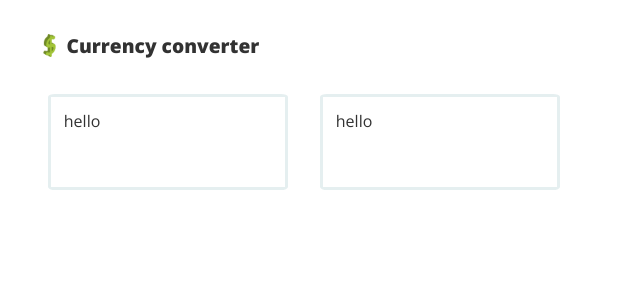
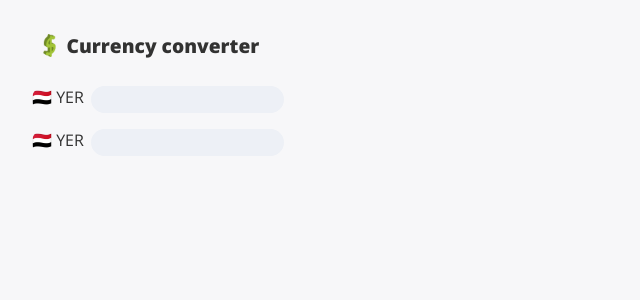
Before and after one commit to scc416/currency-converter, a React (Create React App) app: page / in a window 1280 px wide. Shown: the top 300 px of the page, without its empty margins (0-640 px from the left). Built offline with nearby package versions, Linux system fonts and the light colour scheme; no server answers.

Commit message:
modify style

```diff
--- a/src/App.css
+++ b/src/App.css
@@ -10,7 +10,7 @@ body {
   width: 100vw;
   display: flex;
   flex-direction: column;
-  /* background-color: #eff1f6; */
+  background-color: #f7f7f9;
 }
 
 * {
@@ -18,4 +18,5 @@ body {
   overflow: auto;
   font-family: "Open Sans";
   color: #323232;
+  user-select: none;
 }
--- a/src/Components/Currency/Currency.css
+++ b/src/Components/Currency/Currency.css
@@ -1,13 +1,22 @@
 .CurrencyList {
   display: flex;
   flex-wrap: wrap;
+  flex-direction: column;
 }
 
 .CurrencyListItem {
-  width: 15em;
-  height: 6em;
-  border: #e5eff0 solid 0.2em;
-  margin: 1em;
-  padding: 0.8em;
-  border-radius: 3%;
+  display: flex;
+  width: 100%;
+  margin: 0.5em 0;
+  border-radius: 0.8em;
 }
+
+input {
+  height: 2em;
+  border: none;
+  margin-left: 0.5em;
+  border-radius: 50px;
+  padding: 0 0.7em;
+  background-color: #edf0f6;
+  outline: none;
+}
--- a/src/Components/Currency/CurrencyListItem.jsx
+++ b/src/Components/Currency/CurrencyListItem.jsx
@@ -1,5 +1,10 @@
 const CurrencyListItem = () => {
-  return <div className="CurrencyListItem">hello</div>;
+  return (
+    <div className="CurrencyListItem">
+      <div>🇾🇪 YER</div>
+      <input />
+    </div>
+  );
 };
 
 export default CurrencyListItem;
```
